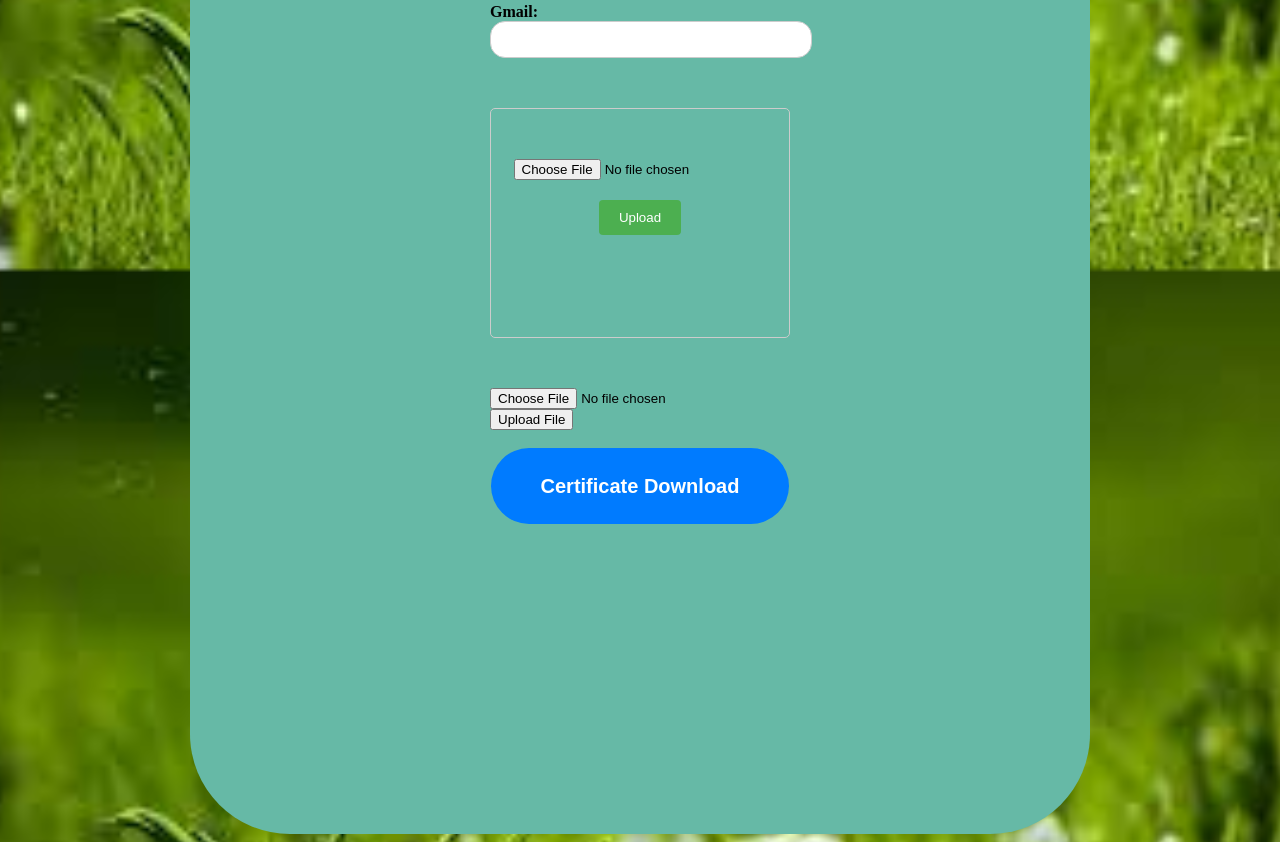
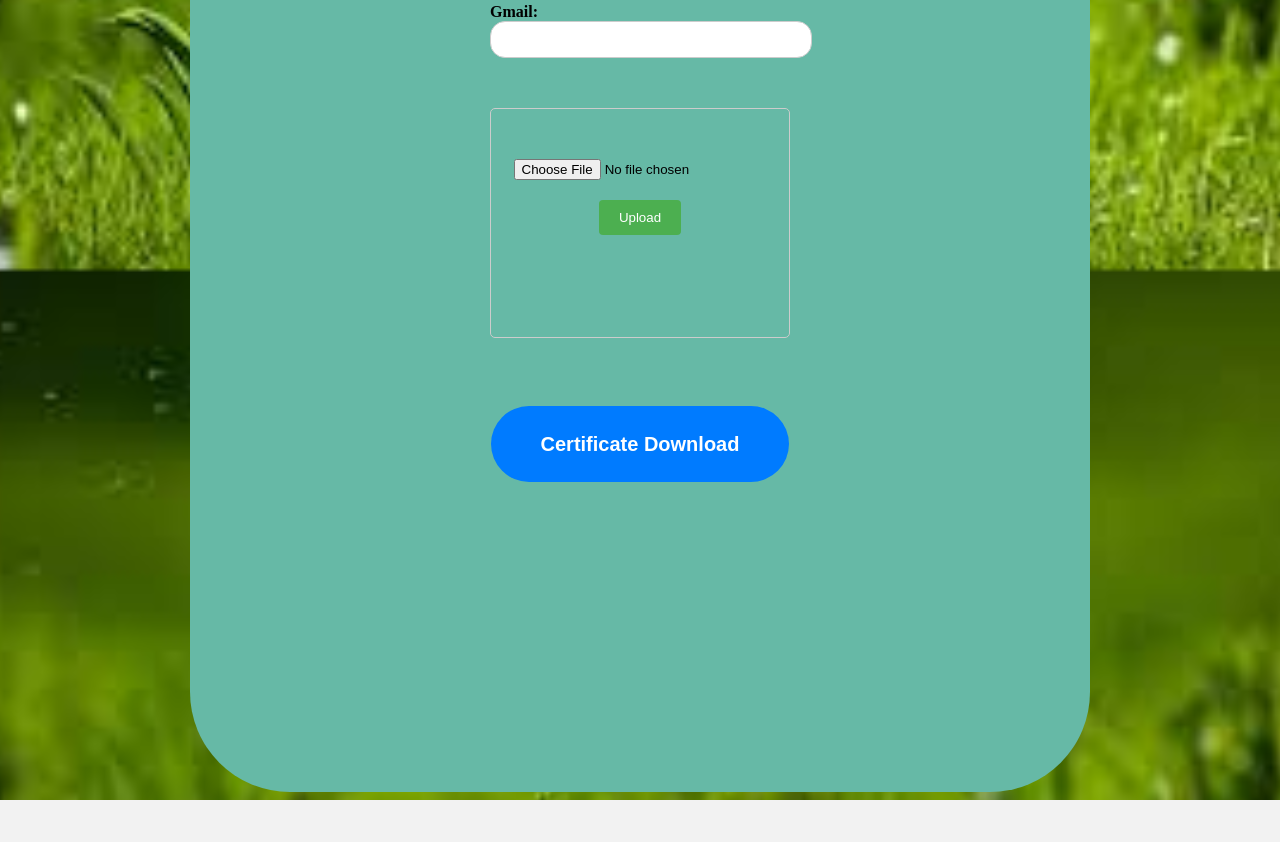
Before and after one commit to SanjaySRocks/green-india-, a plain HTML site: page regiform.html in a window 1280 px wide. Shown: the part 530-1372 px from the top of the page. After the commit the page ends 1330 px from the top, so only its background shows below. Drawn offline with Linux system fonts and the light colour scheme.

Commit message:
error clear

```diff
--- a/regiform.html
+++ b/regiform.html
@@ -79,19 +79,15 @@
                 <p id="uploadStatus"></p>
             </div>
             <script src="script2.js"></script>
-            <div class="form-groupp">
-            <form action="/upload" method="post" enctype="multipart/form-data">
-                <input type="file" name="fileToUpload" id="fileToUpload">
-                <input type="submit" value="Upload File">
-
               </form>
-            </div>
-            <div class="form-group">
+              <div class="form-group">
                 <br>
                 <center>
                 <button type="submit"><h2>Certificate Download</h2></button>
             </center>
             </div>
+            </div>
+
         </form>
     </div>
 
```
